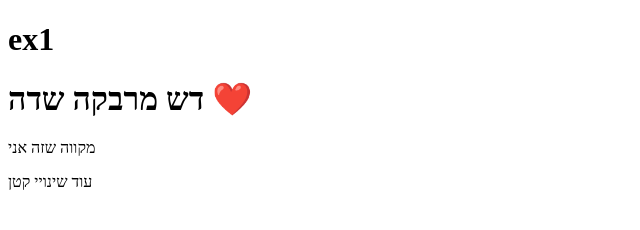
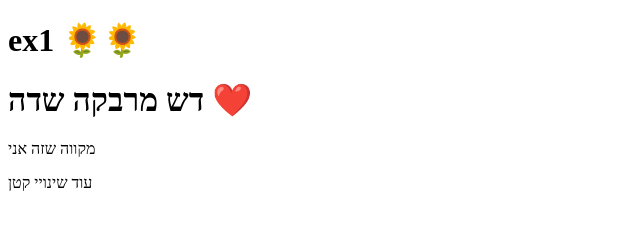
Before and after one commit to H-308/test, a plain HTML site: page index.html in a window 1280 px wide. Shown: the whole page, without its empty margins (0-640 px from the left). Drawn offline with Linux system fonts and the light colour scheme.

Commit message:
just test confict

```diff
--- a/index.html
+++ b/index.html
@@ -8,7 +8,7 @@
 <body>
 
 
-    <h1>ex1 </h1>
+    <h1>ex1 🌻🌻</h1>
     <h1>דש מרבקה שדה ❤️ </h1>
     <p>מקווה שזה אני </p>
     <p>עוד שינויי קטן</p>
```
